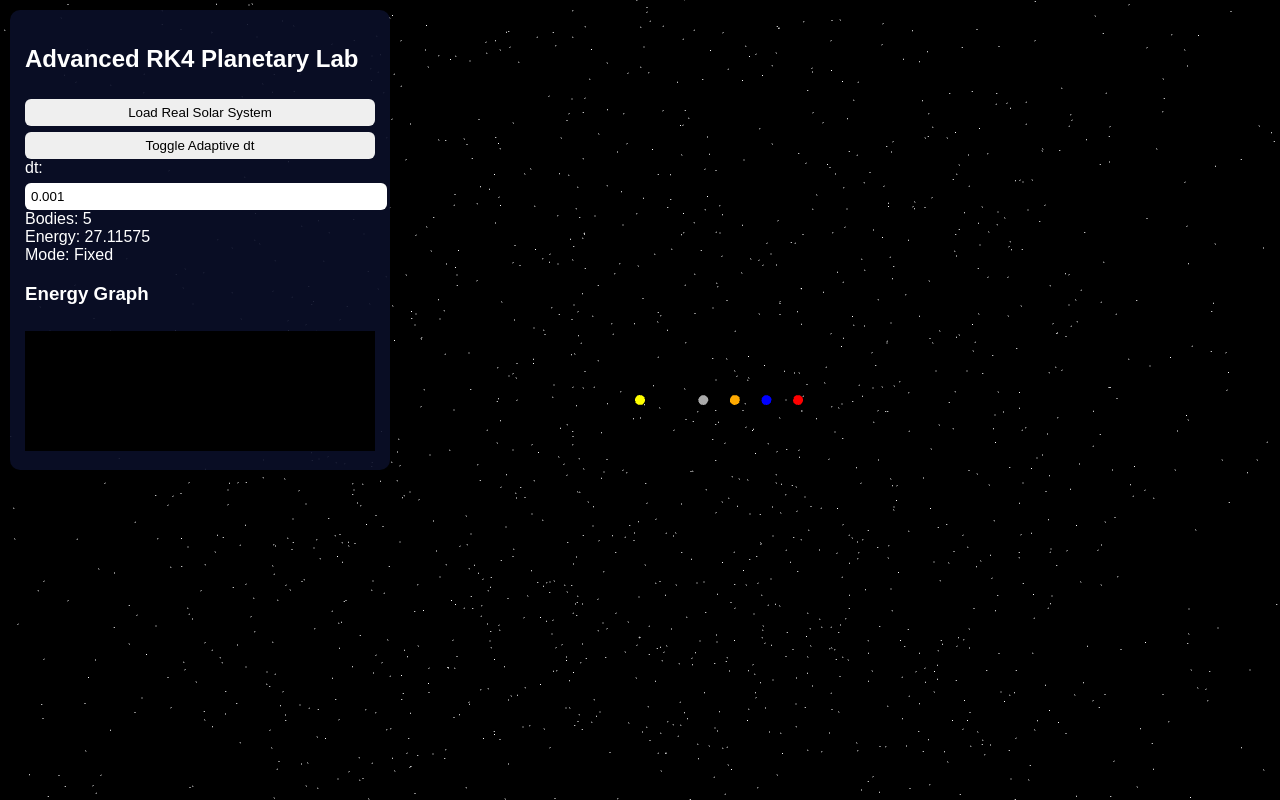
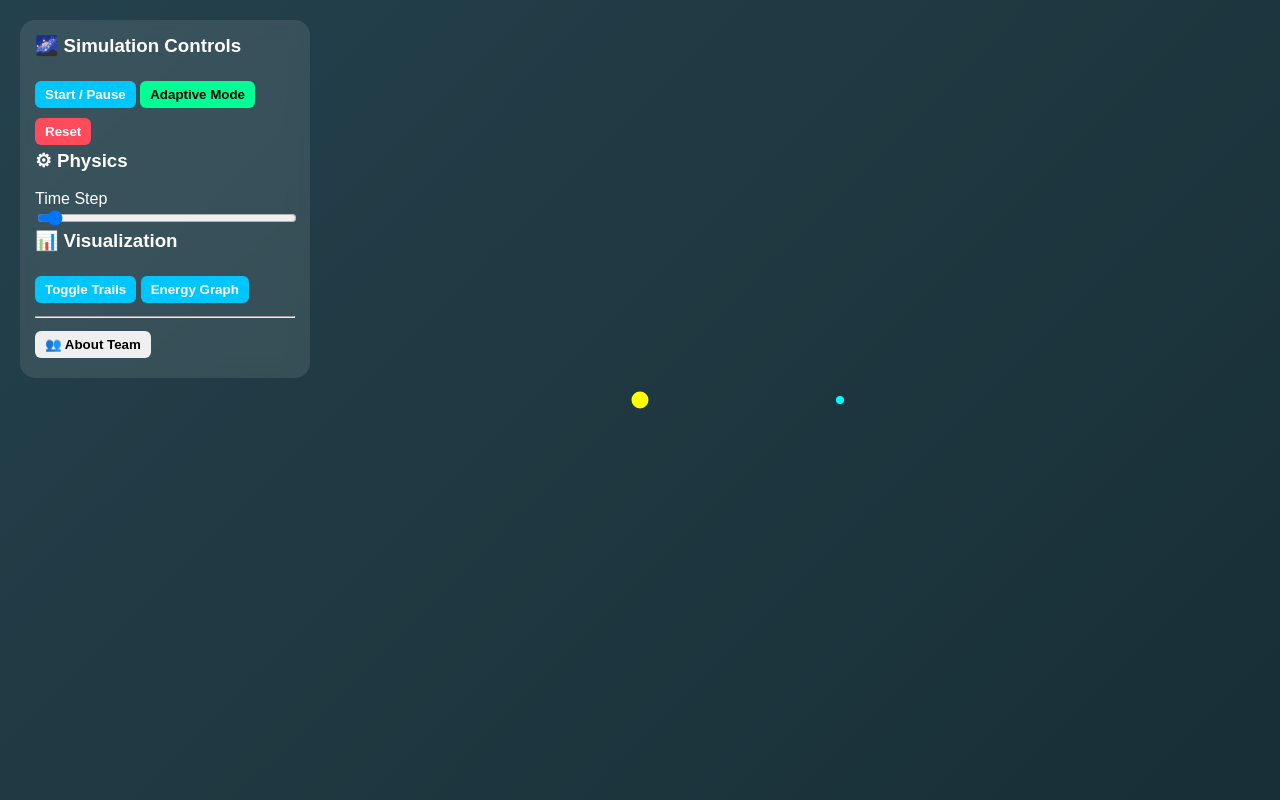
Before and after one commit to wabix2/realistic-solar-system, a plain HTML site: page index.html in a window 1280 px wide. Drawn offline with nearby package versions, Linux system fonts and the light colour scheme; animation ran at ten frames a second.

Commit message:
Update index.html

```diff
--- a/index.html
+++ b/index.html
@@ -2,315 +2,201 @@
 <html>
 <head>
 <meta charset="UTF-8">
-<title>Planetary RK4 Advanced Laboratory</title>
-<meta name="viewport" content="width=device-width, initial-scale=1.0">
-
-<script src="https://cdnjs.cloudflare.com/ajax/libs/three.js/r128/three.min.js"></script>
-<script src="https://cdnjs.cloudflare.com/ajax/libs/three.js/r128/examples/js/controls/OrbitControls.js"></script>
-
+<title>Planetary RK4 Simulation</title>
 <style>
-body{
+body {
     margin:0;
     overflow:hidden;
-font-family:Arial;
-background:black;
+    font-family: Arial, sans-serif;
+    background: linear-gradient(-45deg,#0f2027,#203a43,#2c5364,#1c1c2b);
+    background-size:400% 400%;
+    animation: gradient 15s ease infinite;
+}
+@keyframes gradient {
+    0%{background-position:0% 50%}
+    50%{background-position:100% 50%}
+    100%{background-position:0% 50%}
+}
+canvas { display:block; }
+
+.panel {
+    position:absolute;
+    top:20px;
+    left:20px;
+    background:rgba(255,255,255,0.1);
+    backdrop-filter: blur(10px);
+    padding:15px;
+    border-radius:15px;
+    color:white;
+    width:260px;
 }
 
-#panel{
-position:absolute;
-top:10px;
-left:10px;
-width:350px;
-background:rgba(10,15,40,0.9);
-color:white;
-padding:15px;
-border-radius:10px;
-max-height:95vh;
-overflow:auto;
+.panel h3 {
+    margin-top:0;
 }
 
-button,input,select{
+button {
+    padding:6px 10px;
+    margin:5px 0;
+    border:none;
+    border-radius:6px;
+    cursor:pointer;
+    font-weight:bold;
+}
+
+.btn-primary { background:#00c6ff; color:white; }
+.btn-danger { background:#ff4b5c; color:white; }
+.btn-success { background:#00ff95; color:black; }
+
+.slider {
     width:100%;
-margin-top:6px;
-padding:6px;
-border-radius:6px;
-border:none;
 }
-canvas.energyGraph{
-width:100%;
-height:120px;
-background:#000;
-margin-top:8px;
+
+#aboutModal {
+    position:absolute;
+    top:50%;
+    left:50%;
+    transform:translate(-50%,-50%);
+    background:white;
+    color:black;
+    padding:20px;
+    border-radius:12px;
+    display:none;
+    width:350px;
 }
 </style>
 </head>
 
 <body>
 
-<div id="panel">
-<h2>Advanced RK4 Planetary Lab</h2>
+<canvas id="canvas"></canvas>
 
-<button onclick="loadSolarSystem()">Load Real Solar System</button>
-<button onclick="toggleAdaptive()">Toggle Adaptive dt</button>
+<div class="panel">
+<h3>🌌 Simulation Controls</h3>
+<button class="btn-primary" onclick="toggleSim()">Start / Pause</button>
+<button class="btn-success" onclick="adaptiveMode()">Adaptive Mode</button>
+<button class="btn-danger" onclick="reset()">Reset</button>
 
-dt:
-<input type="number" id="dt" value="0.001" step="0.0001">
+<h3>⚙ Physics</h3>
+<label>Time Step</label>
+<input type="range" min="0.01" max="1" step="0.01" value="0.05" id="dt" class="slider">
 
-Bodies: <span id="count">0</span><br>
-Energy: <span id="energy">0</span><br>
-Mode: <span id="mode">Fixed</span>
+<h3>📊 Visualization</h3>
+<button class="btn-primary" onclick="toggleTrails()">Toggle Trails</button>
+<button class="btn-primary" onclick="showEnergy()">Energy Graph</button>
 
-<h3>Energy Graph</h3>
-<canvas id="graph" class="energyGraph"></canvas>
+<hr>
+<button onclick="openAbout()">👥 About Team</button>
+</div>
+
+<div id="aboutModal">
+<h3>👥 Team Members & Roles</h3>
+<ul>
+<li><b>Wabi</b> – Team Leader & Programmer</li>
+<li><b>Henok Yared</b> – Researcher</li>
+<li><b>Rediet</b> – Research & Presentation</li>
+<li><b>Hemen Tadese</b> – Research Support</li>
+<li><b>Aklesiya Negalign</b> – Researcher</li>
+<li><b>Arsema</b> – Assistant Project Coordinator</li>
+<li><b>Rakeb Tewodros</b> – Programmer</li>
+</ul>
+<button onclick="closeAbout()">Close</button>
 </div>
 
 <script>
-let scene=new THREE.Scene();
-let camera=new THREE.PerspectiveCamera(75,window.innerWidth/window.innerHeight,0.1,10000);
-let renderer=new THREE.WebGLRenderer({antialias:true});
-renderer.setSize(window.innerWidth,window.innerHeight);
-document.body.appendChild(renderer.domElement);
+const canvas = document.getElementById("canvas");
+const ctx = canvas.getContext("2d");
+canvas.width = window.innerWidth;
+canvas.height = window.innerHeight;
 
-camera.position.set(0,200,800);
+let running = false;
+let adaptive = false;
+let trails = true;
+let bodies = [];
+let G = 1;
 
-let controls=new THREE.OrbitControls(camera,renderer.domElement);
+class Body {
+    constructor(x,y,mass,vx,vy,color){
+        this.x=x; this.y=y;
+        this.mass=mass;
+        this.vx=vx; this.vy=vy;
+        this.color=color;
+        this.trail=[];
+    }
+    draw(){
+        ctx.beginPath();
+        ctx.arc(this.x,this.y,Math.max(4,Math.log(this.mass)),0,Math.PI*2);
+        ctx.fillStyle=this.color;
+        ctx.fill();
 
-window.addEventListener("resize",()=>{
-camera.aspect=window.innerWidth/window.innerHeight;
-camera.updateProjectionMatrix();
-renderer.setSize(window.innerWidth,window.innerHeight);
-});
-
-/* =========================
-   STARFIELD
-========================= */
-
-let starsGeometry=new THREE.BufferGeometry();
-let starVertices=[];
-for(let i=0;i<5000;i++){
-starVertices.push(
-THREE.MathUtils.randFloatSpread(5000),
-THREE.MathUtils.randFloatSpread(5000),
-THREE.MathUtils.randFloatSpread(5000)
-);
+        if(trails){
+            ctx.beginPath();
+            for(let i=0;i<this.trail.length;i++){
+                ctx.lineTo(this.trail[i].x,this.trail[i].y);
             }
-starsGeometry.setAttribute('position',
-new THREE.Float32BufferAttribute(starVertices,3));
-let starsMaterial=new THREE.PointsMaterial({color:0xffffff});
-let starField=new THREE.Points(starsGeometry,starsMaterial);
-scene.add(starField);
-
-/* =========================
-   PHYSICS
-========================= */
-
-let bodies=[],meshes=[],trails=[];
-let G=0.0003; // scaled
-let adaptive=false;
-
-class Body{
-constructor(m,pos,vel){
-this.m=m;
-this.pos=pos.clone();
-this.vel=vel.clone();
-this.acc=new THREE.Vector3();
+            ctx.strokeStyle=this.color;
+            ctx.stroke();
+        }
     }
 }
 
-function computeAcceleration(i){
-let acc=new THREE.Vector3();
-for(let j=0;j<bodies.length;j++){
-if(i===j) continue;
-let diff=bodies[j].pos.clone().sub(bodies[i].pos);
-let dist=diff.length()+0.1;
-let force=G*bodies[j].m/(dist*dist);
-acc.add(diff.normalize().multiplyScalar(force));
+function init(){
+    bodies=[];
+    bodies.push(new Body(canvas.width/2,canvas.height/2,5000,0,0,"yellow"));
+    bodies.push(new Body(canvas.width/2+200,canvas.height/2,20,0,3,"cyan"));
 }
-return acc;
+init();
+
+function rk4(body,dt){
+    let ax=0, ay=0;
+    bodies.forEach(other=>{
+        if(other!==body){
+            let dx=other.x-body.x;
+            let dy=other.y-body.y;
+            let dist=Math.sqrt(dx*dx+dy*dy);
+            let force=G*other.mass/(dist*dist);
+            ax+=force*dx/dist;
+            ay+=force*dy/dist;
+        }
+    });
+    body.vx+=ax*dt;
+    body.vy+=ay*dt;
+    body.x+=body.vx*dt;
+    body.y+=body.vy*dt;
 }
 
-function rk4Step(dt){
-
-let original=bodies.map(b=>({pos:b.pos.clone(),vel:b.vel.clone()}));
-
-let k1=[],k2=[],k3=[],k4=[];
-
-for(let i=0;i<bodies.length;i++){
-bodies[i].acc=computeAcceleration(i);
-k1.push({v:bodies[i].vel.clone(),a:bodies[i].acc.clone()});
+function update(){
+    let dt=parseFloat(document.getElementById("dt").value);
+    if(adaptive){
+        dt=0.02+0.1*Math.random()*0.3;
+    }
+    bodies.forEach(b=>{
+        rk4(b,dt);
+        b.trail.push({x:b.x,y:b.y});
+        if(b.trail.length>200) b.trail.shift();
+    });
 }
 
-for(let i=0;i<bodies.length;i++){
-bodies[i].pos=original[i].pos.clone().add(k1[i].v.clone().multiplyScalar(dt/2));
-bodies[i].vel=original[i].vel.clone().add(k1[i].a.clone().multiplyScalar(dt/2));
+function draw(){
+    ctx.clearRect(0,0,canvas.width,canvas.height);
+    bodies.forEach(b=>b.draw());
 }
 
-for(let i=0;i<bodies.length;i++){
-bodies[i].acc=computeAcceleration(i);
-k2.push({v:bodies[i].vel.clone(),a:bodies[i].acc.clone()});
-}
-
-for(let i=0;i<bodies.length;i++){
-bodies[i].pos=original[i].pos.clone().add(k2[i].v.clone().multiplyScalar(dt/2));
-bodies[i].vel=original[i].vel.clone().add(k2[i].a.clone().multiplyScalar(dt/2));
-}
-
-for(let i=0;i<bodies.length;i++){
-bodies[i].acc=computeAcceleration(i);
-k3.push({v:bodies[i].vel.clone(),a:bodies[i].acc.clone()});
-}
-
-for(let i=0;i<bodies.length;i++){
-bodies[i].pos=original[i].pos.clone().add(k3[i].v.clone().multiplyScalar(dt));
-bodies[i].vel=original[i].vel.clone().add(k3[i].a.clone().multiplyScalar(dt));
-}
-
-for(let i=0;i<bodies.length;i++){
-bodies[i].acc=computeAcceleration(i);
-k4.push({v:bodies[i].vel.clone(),a:bodies[i].acc.clone()});
-}
-
-for(let i=0;i<bodies.length;i++){
-
-let dp=k1[i].v.clone()
-.add(k2[i].v.clone().multiplyScalar(2))
-.add(k3[i].v.clone().multiplyScalar(2))
-.add(k4[i].v.clone())
-.multiplyScalar(dt/6);
-
-let dv=k1[i].a.clone()
-.add(k2[i].a.clone().multiplyScalar(2))
-.add(k3[i].a.clone().multiplyScalar(2))
-.add(k4[i].a.clone())
-.multiplyScalar(dt/6);
-
-bodies[i].pos=original[i].pos.clone().add(dp);
-bodies[i].vel=original[i].vel.clone().add(dv);
-}
-}
-
-/* =========================
-   ENERGY GRAPH
-========================= */
-
-let graphCanvas=document.getElementById("graph");
-let gctx=graphCanvas.getContext("2d");
-let energyHistory=[];
-
-function calculateEnergy(){
-let KE=0,PE=0;
-for(let i=0;i<bodies.length;i++){
-KE+=0.5*bodies[i].m*bodies[i].vel.lengthSq();
-for(let j=i+1;j<bodies.length;j++){
-let dist=bodies[i].pos.distanceTo(bodies[j].pos)+0.1;
-PE-=G*bodies[i].m*bodies[j].m/dist;
-}
-}
-let total=KE+PE;
-document.getElementById("energy").innerText=total.toFixed(5);
-return total;
-}
-
-function drawGraph(){
-gctx.clearRect(0,0,graphCanvas.width,graphCanvas.height);
-gctx.strokeStyle="lime";
-gctx.beginPath();
-for(let i=0;i<energyHistory.length;i++){
-let y=60-energyHistory[i]*20000;
-if(i===0) gctx.moveTo(i,y);
-else gctx.lineTo(i,y);
-}
-gctx.stroke();
-}
-
-/* =========================
-   SOLAR SYSTEM DATA
-========================= */
-
-function loadSolarSystem(){
-scene.children.slice().forEach(obj=>{
-if(obj.type==="Mesh"||obj.type==="Line") scene.remove(obj);
-});
-bodies=[]; meshes=[]; trails=[]; energyHistory=[];
-
-let data=[
-{m:100000,pos:[0,0,0],vel:[0,0,0],color:0xffff00},
-{m:1,pos:[100,0,0],vel:[0,0,3.5],color:0xaaaaaa},
-{m:2,pos:[150,0,0],vel:[0,0,3],color:0xffaa00},
-{m:3,pos:[200,0,0],vel:[0,0,2.8],color:0x0000ff},
-{m:0.5,pos:[250,0,0],vel:[0,0,2.4],color:0xff0000}
-];
-
-for(let d of data){
-let body=new Body(d.m,
-new THREE.Vector3(...d.pos),
-new THREE.Vector3(...d.vel));
-bodies.push(body);
-
-let mesh=new THREE.Mesh(
-new THREE.SphereGeometry(8),
-new THREE.MeshBasicMaterial({color:d.color})
-);
-scene.add(mesh);
-meshes.push(mesh);
-
-let trailGeom=new THREE.BufferGeometry().setFromPoints([]);
-let trailMat=new THREE.LineBasicMaterial({color:d.color});
-let trail=new THREE.Line(trailGeom,trailMat);
-scene.add(trail);
-trails.push(trail);
-}
-
-document.getElementById("count").innerText=bodies.length;
-}
-
-/* =========================
-   ADAPTIVE MODE
-========================= */
-
-function toggleAdaptive(){
-adaptive=!adaptive;
-document.getElementById("mode").innerText=
-adaptive?"Adaptive":"Fixed";
-}
-
-/* =========================
-   ANIMATION
-========================= */
-
 function animate(){
-let dt=parseFloat(document.getElementById("dt").value);
-if(adaptive) dt*=0.99+Math.random()*0.02;
-
-rk4Step(dt);
-
-for(let i=0;i<bodies.length;i++){
-meshes[i].position.copy(bodies[i].pos);
-
-let points=trails[i].geometry.attributes.position?
-Array.from(trails[i].geometry.attributes.position.array):[];
-
-points.push(bodies[i].pos.x,bodies[i].pos.y,bodies[i].pos.z);
-
-let newGeom=new THREE.BufferGeometry();
-newGeom.setAttribute('position',
-new THREE.Float32BufferAttribute(points,3));
-trails[i].geometry.dispose();
-trails[i].geometry=newGeom;
-}
-
-let energy=calculateEnergy();
-energyHistory.push(energy);
-if(energyHistory.length>300) energyHistory.shift();
-drawGraph();
-
-controls.update();
-renderer.render(scene,camera);
+    if(running) update();
+    draw();
     requestAnimationFrame(animate);
 }
+animate();
 
-loadSolarSystem();
-animate();
+function toggleSim(){ running=!running; }
+function adaptiveMode(){ adaptive=!adaptive; }
+function reset(){ init(); }
+function toggleTrails(){ trails=!trails; }
+function showEnergy(){ alert("Energy graph module placeholder"); }
+function openAbout(){ document.getElementById("aboutModal").style.display="block"; }
+function closeAbout(){ document.getElementById("aboutModal").style.display="none"; }
+
 </script>
 </body>
 </html>
```
Lines whose indentation alone changed are shown as unchanged.
